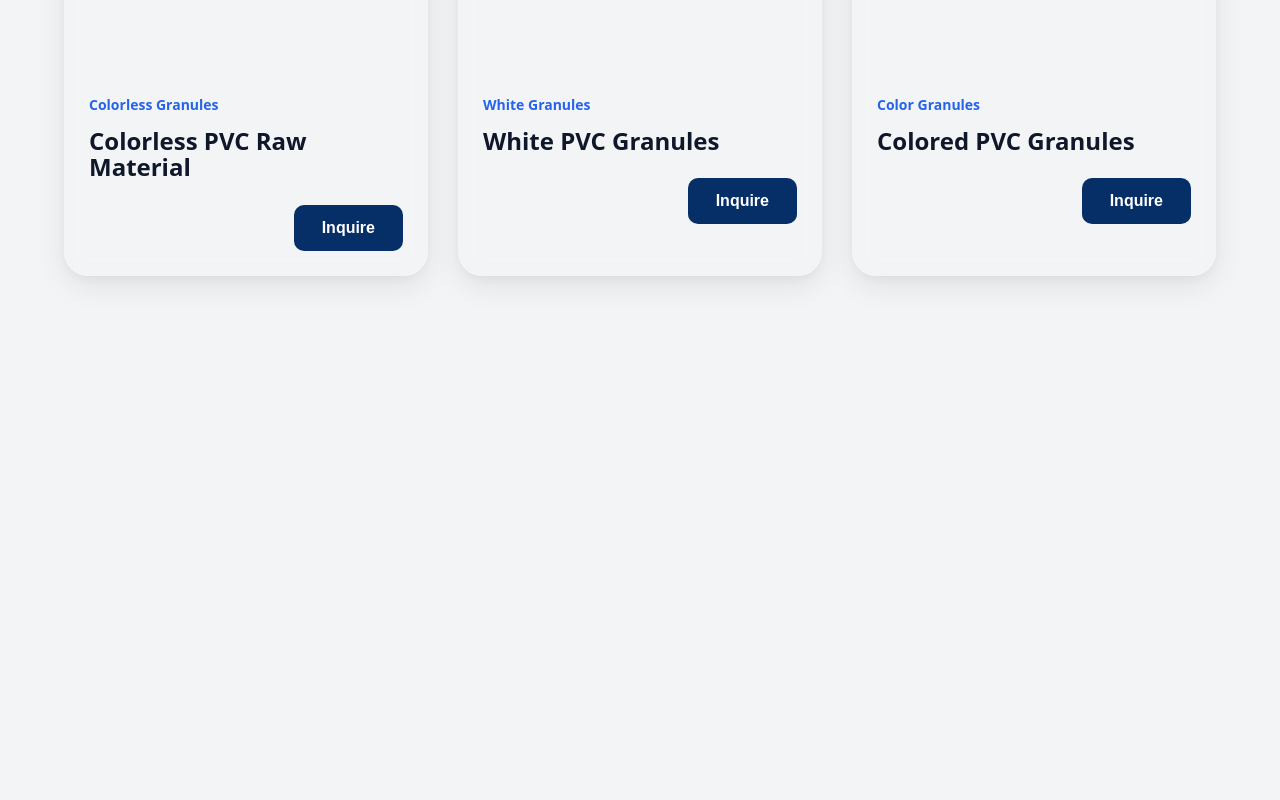
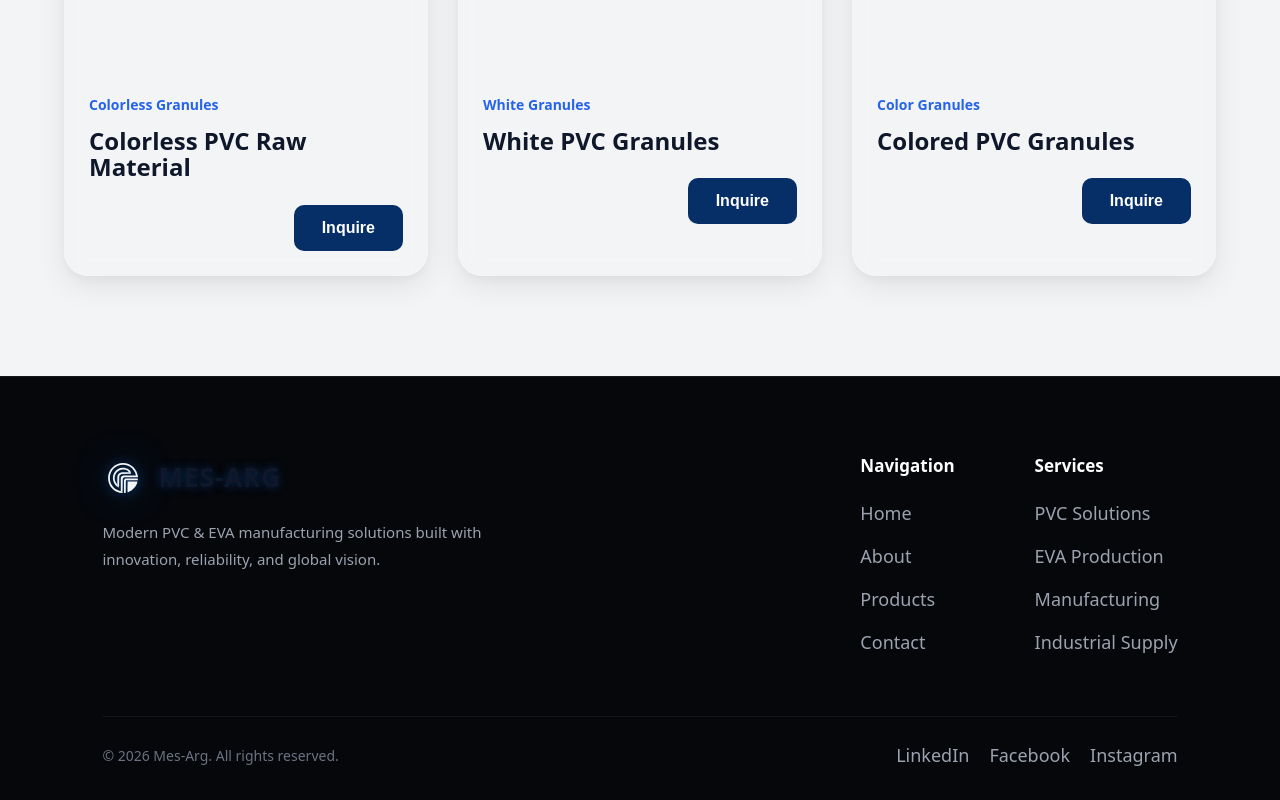
Before and after one commit to Prodaaron/Mes-Arg, a React (Vite) app in the folder mes-arg/: page / in a window 1280 px wide. Shown: the part 3506-4306 px from the top of the page. Before the commit the page ends 3882 px from the top, so only its background shows below. Built offline with nearby package versions, Linux system fonts and the light colour scheme.

Commit message:
footer build

```diff
--- a/mes-arg/src/App.jsx
+++ b/mes-arg/src/App.jsx
@@ -2,6 +2,7 @@ import Navbar from "./components/Navbar/navbar.jsx";
 import Hero from "./components/Hero/hero.jsx";
 import Products from "./components/products.jsx";
 import About from "./components/about.jsx";
+import Footer from "./components/footer.jsx";
 
 function App() {
   return (
@@ -13,6 +14,7 @@ function App() {
       <About />
 
       <Products />
+      <Footer />
     </>
   );
 }
--- a/mes-arg/src/components/Navbar/navbar.css
+++ b/mes-arg/src/components/Navbar/navbar.css
@@ -20,10 +20,10 @@
 }
 
 .navbar-scrolled {
-  background: rgba(243, 244, 246, 0.85);
+  background: #062e67c6;
   backdrop-filter: blur(10px);
 
-  color: #111827;
+  color: #fff;
 
   box-shadow: 0 2px 20px rgba(0, 0, 0, 0.08);
 }
@@ -51,7 +51,7 @@
 
 /* When scrolled → dark logo */
 .logo-scrolled {
-  color: #111827;
+  color: #fff;
 
   transform: scale(0.96);
 }
--- /dev/null
+++ b/mes-arg/src/components/footer.css
@@ -0,0 +1,125 @@
+/* Footer.css */
+
+.footer {
+  background: #05070b;
+  border-top: 1px solid rgba(255, 255, 255, 0.06);
+  padding: 80px 8% 30px;
+  color: #f3f4f6;
+}
+
+/* TOP */
+
+.footer-top {
+  display: flex;
+  justify-content: space-between;
+  gap: 80px;
+  margin-bottom: 60px;
+}
+
+/* BRAND */
+
+.footer-brand {
+  max-width: 420px;
+}
+
+.footer-logo {
+  display: flex;
+  align-items: center;
+  gap: 14px;
+  margin-bottom: 20px;
+}
+
+.footer-logo svg {
+  width: 42px;
+  height: 42px;
+
+  filter:
+    drop-shadow(0 0 6px rgba(11, 78, 162, 0.7))
+    drop-shadow(0 0 18px rgba(11, 78, 162, 0.4));
+}
+
+.footer-logo h2 {
+  font-size: 26px;
+  letter-spacing: 1px;
+
+  text-shadow:
+    0 0 10px rgba(11, 78, 162, 0.5);
+}
+
+.footer-brand p {
+  color: #9ca3af;
+  line-height: 1.8;
+  font-size: 15px;
+}
+
+/* LINKS */
+
+.footer-links {
+  display: flex;
+  gap: 80px;
+}
+
+.footer-links div {
+  display: flex;
+  flex-direction: column;
+  gap: 14px;
+}
+
+.footer-links h3 {
+  margin-bottom: 10px;
+  font-size: 17px;
+  color: white;
+}
+
+.footer-links a,
+.footer-socials a {
+  color: #9ca3af;
+  text-decoration: none;
+  transition: 0.25s ease;
+}
+
+.footer-links a:hover,
+.footer-socials a:hover {
+  color: #0b4ea2;
+}
+
+/* BOTTOM */
+
+.footer-bottom {
+  padding-top: 24px;
+  border-top: 1px solid rgba(255, 255, 255, 0.05);
+
+  display: flex;
+  justify-content: space-between;
+  align-items: center;
+  gap: 20px;
+}
+
+.footer-bottom p {
+  color: #6b7280;
+  font-size: 14px;
+}
+
+.footer-socials {
+  display: flex;
+  gap: 20px;
+}
+
+/* RESPONSIVE */
+
+@media (max-width: 900px) {
+  .footer-top {
+    flex-direction: column;
+    gap: 50px;
+  }
+
+  .footer-links {
+    gap: 50px;
+    flex-wrap: wrap;
+  }
+
+  .footer-bottom {
+    flex-direction: column;
+    align-items: flex-start;
+  }
+}
--- /dev/null
+++ b/mes-arg/src/components/footer.jsx
@@ -0,0 +1,57 @@
+import React from "react";
+import "./Footer.css";
+import Logo from "../assets/mesarg-icon-new.svg?react";
+
+const Footer = () => {
+  return (
+    <footer className="footer">
+      <div className="footer-top">
+        {/* Brand */}
+        <div className="footer-brand">
+          <div className="footer-logo">
+            <Logo />
+            <h2>MES-ARG</h2>
+          </div>
+
+          <p>
+            Modern PVC & EVA manufacturing solutions built with innovation,
+            reliability, and global vision.
+          </p>
+        </div>
+
+        {/* Links */}
+        <div className="footer-links">
+          <div>
+            <h3>Navigation</h3>
+
+            <a href="/">Home</a>
+            <a href="/about">About</a>
+            <a href="/products">Products</a>
+            <a href="/contact">Contact</a>
+          </div>
+
+          <div>
+            <h3>Services</h3>
+
+            <a href="/">PVC Solutions</a>
+            <a href="/">EVA Production</a>
+            <a href="/">Manufacturing</a>
+            <a href="/">Industrial Supply</a>
+          </div>
+        </div>
+      </div>
+
+      <div className="footer-bottom">
+        <p>© 2026 Mes-Arg. All rights reserved.</p>
+
+        <div className="footer-socials">
+          <a href="/">LinkedIn</a>
+          <a href="/">Facebook</a>
+          <a href="/">Instagram</a>
+        </div>
+      </div>
+    </footer>
+  );
+};
+
+export default Footer;
```
